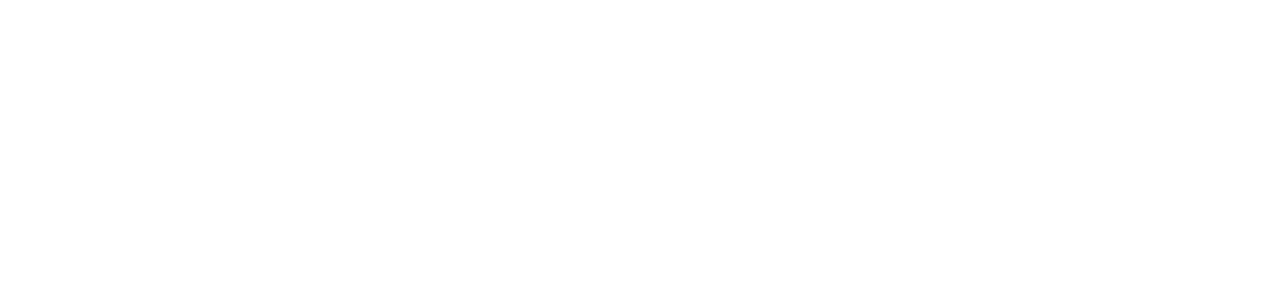
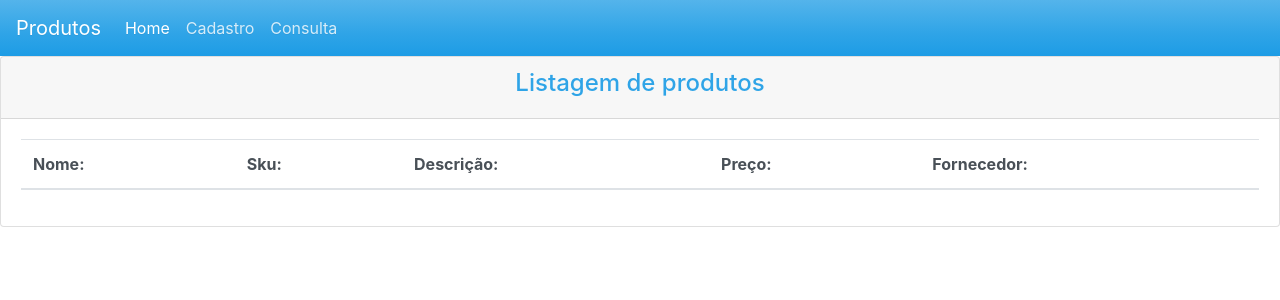
Before and after one commit to karoolina1234/cursoRedux, a React (Create React App) app: page /consulta in a window 1280 px wide. Shown: the top 300 px of the page. Built offline with nearby package versions, Linux system fonts and the light colour scheme.

Commit message:
criaçao da tela de listagem

```diff
--- a/src/components/Navbar.js
+++ b/src/components/Navbar.js
@@ -20,10 +20,10 @@
             </Link>
         </li>
         <li class="nav-item">
-            <Link to="/cadastro" class="nav-link" href="#">Cadastro</Link>
+            <Link to="/cadastro" class="nav-link">Cadastro</Link>
         </li>
         <li class="nav-item">
-            <a class="nav-link" href="#">Consulta</a>
+            <Link to="/consulta" class="nav-link">Consulta</Link>
         </li>
         </ul>
     </div>
--- a/src/index.js
+++ b/src/index.js
@@ -7,10 +7,12 @@
 
 import "bootswatch/dist/cerulean/bootstrap.min.css";
 import CadastroProduto from './views/produtos/Cadastro';
+import  ConsultaProdutos  from './views/produtos/Consulta';
 ReactDOM.render(
   <Router>
     <Route exact path="/cadastro" component={CadastroProduto}/>
     <Route exact path="/" component={App}/>
+    <Route exact path="/consulta" component={ConsultaProdutos}/>
   </Router>
 
   ,
--- /dev/null
+++ b/src/views/produtos/Consulta.js
@@ -0,0 +1,47 @@
+import React from 'react'
+import NavBar from '../../components/Navbar'
+
+export default class ConsultaProdutos extends React.Component{
+    state ={
+        produtos:[]
+    }
+    render(){
+        return(
+            <>
+            <NavBar/>
+            <div className="card">
+                <div className="card-header">
+                   <h4 className="text-center">Listagem de produtos</h4>
+                </div>
+                <div className="card-body">
+                <table className="table table-hover">
+                    <thead>
+                        <tr>
+                            <th>Nome:</th>
+                            <th>Sku:</th>
+                            <th>Descrição:</th>
+                            <th>Preço:</th>
+                            <th>Fornecedor:</th>
+                        </tr>
+                    </thead>
+                    <tbody>
+                    {this.state.produtos.map( produto =>{
+                            return(
+                                <tr>
+                                    <td>{produto.nome}</td>
+                                    <td>{produto.sku}</td>
+                                    <td>{produto.descricao}</td>
+                                    <td>{produto.preco}</td>
+                                    <td>{produto.fornecedor}</td>
+                                </tr>
+                            )
+                            }
+                    )}
+                    </tbody>
+                </table>
+            </div>
+            </div>
+            </>
+        )
+    }
+}
```
